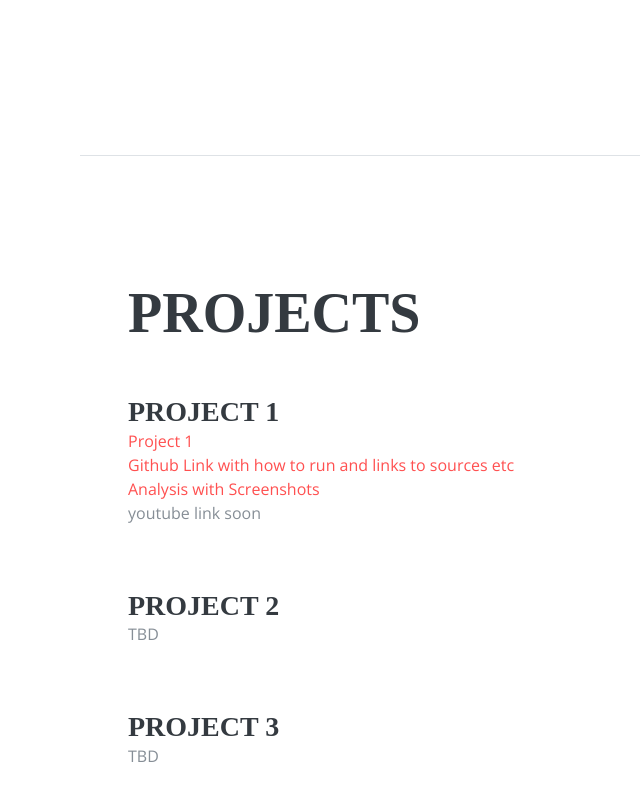
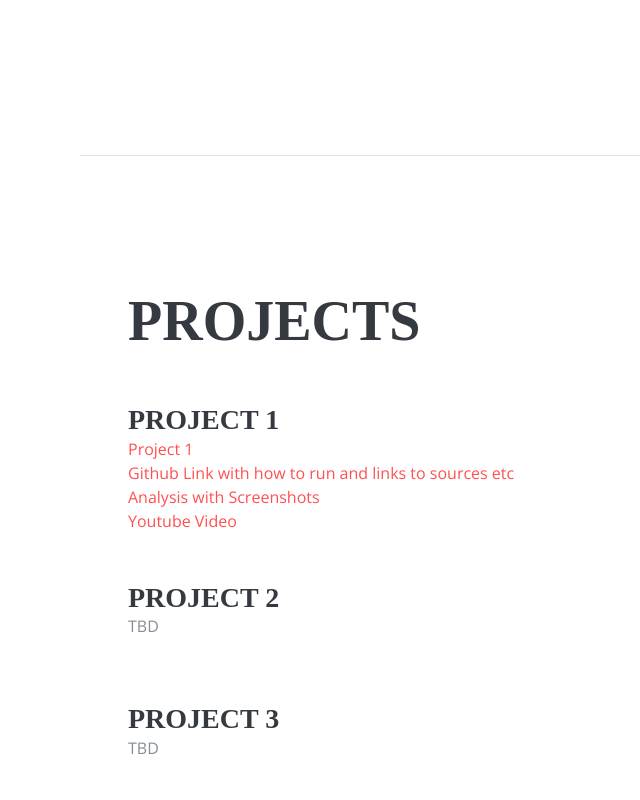
Before and after one commit to dylanvo21/CS424, a plain HTML site: page index.html in a window 1280 px wide. Shown: the part 2363-3163 px from the top of the page, without its empty margins (192-832 px from the left). Drawn offline with nearby package versions, Linux system fonts and the light colour scheme; a web font is replaced by a local one.

Commit message:
Youtube Video added

```diff
--- a/index.html
+++ b/index.html
@@ -114,7 +114,8 @@
                 <a href="https://github.com/dylanvo21/ShinyProject1/tree/master" target="_blank">Github Link with how to run and links to sources etc<a>
                 <br>
                 <a href="proj1.html" target="_blank">Analysis with Screenshots</a>
-                <p>youtube link soon </p>
+                <br>
+                <a href="https://youtu.be/3JgQHxcUYB0" target="_blank">Youtube Video</a>
             </div>
           </div>
 
```
